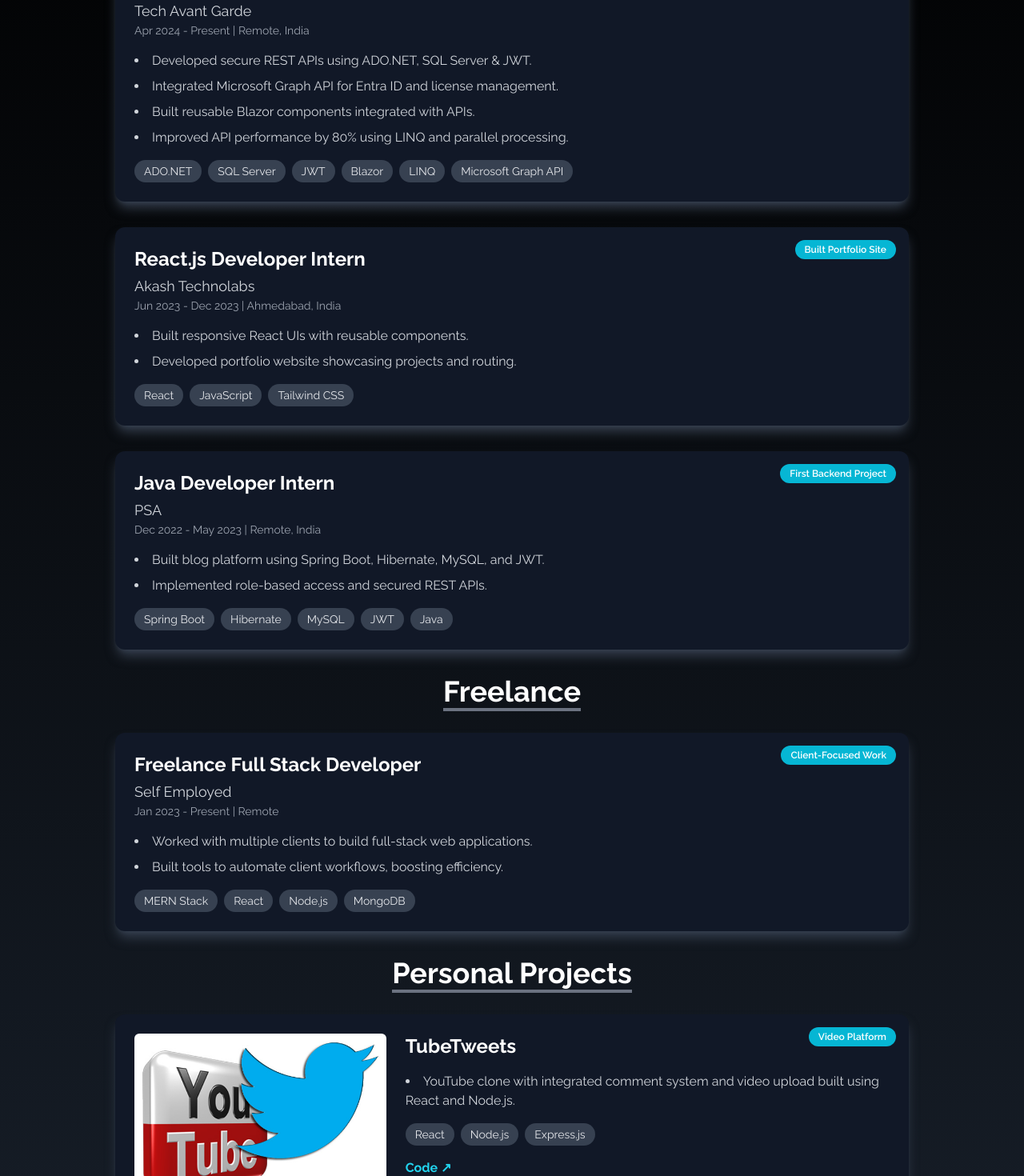
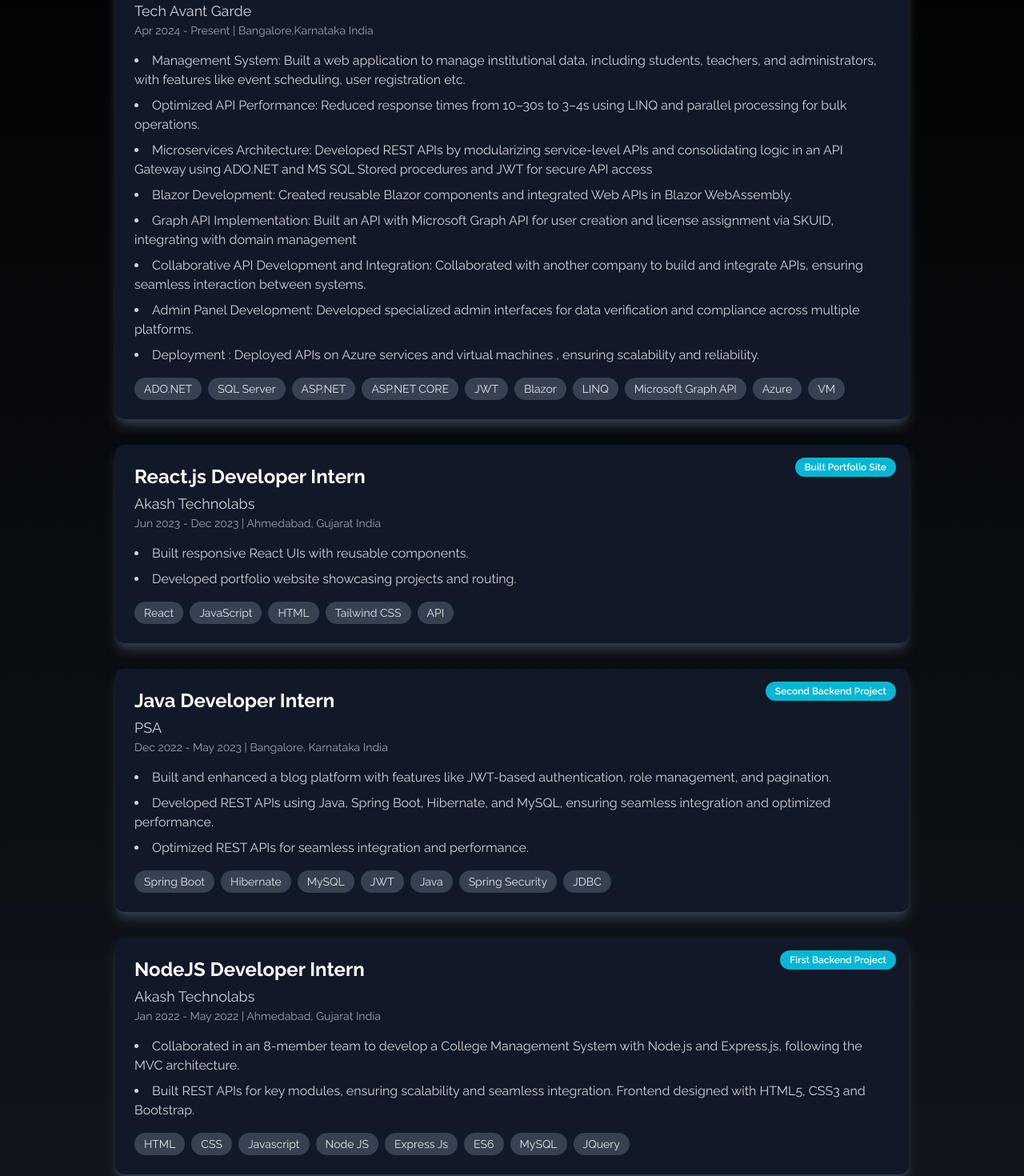
Before and after one commit to 0Rohit2022/portfolio_tailwindcss, a React (Vite) app: page / in a window 1280 px wide. Shown: the part 1880-3350 px from the top of the page at 80% size. Built offline with nearby package versions, Linux system fonts and the light colour scheme.

Commit message:
Changes done

```diff
--- a/src/components/Portfolio.jsx
+++ b/src/components/Portfolio.jsx
@@ -13,20 +13,28 @@
     tip: "Currently Working Here",
     startDate: "Apr 2024",
     endDate: "Present",
-    location: "Remote, India",
+    location: "Bangalore,Karnataka India",
     description: [
-      "Developed secure REST APIs using ADO.NET, SQL Server & JWT.",
-      "Integrated Microsoft Graph API for Entra ID and license management.",
-      "Built reusable Blazor components integrated with APIs.",
-      "Improved API performance by 80% using LINQ and parallel processing.",
+      "Management System: Built a web application to manage institutional data, including students, teachers, and administrators, with features like event scheduling, user registration etc.",
+      "Optimized API Performance: Reduced response times from 10–30s to 3–4s using LINQ and parallel processing for bulk operations.",
+      "Microservices Architecture: Developed REST APIs by  modularizing  service-level  APIs  and  consolidating  logic  in  an API Gateway using ADO.NET and MS SQL Stored procedures and JWT for secure API access",
+      "Blazor Development: Created reusable Blazor components and integrated Web APIs in Blazor WebAssembly.",
+      "Graph API Implementation: Built an API with Microsoft Graph API for user creation and license assignment via SKUID, integrating with domain management",
+      "Collaborative API Development and Integration: Collaborated with another company to build and integrate APIs, ensuring seamless interaction between systems.",
+      "Admin Panel Development: Developed specialized admin interfaces for data verification and compliance across multiple platforms.",
+      "Deployment : Deployed  APIs on  Azure  services and  virtual  machines , ensuring scalability and reliability. ",
     ],
     tech: [
       "ADO.NET",
       "SQL Server",
+      "ASP.NET",
+      "ASP.NET CORE",
       "JWT",
       "Blazor",
       "LINQ",
       "Microsoft Graph API",
+      "Azure",
+      "VM",
     ],
   },
   {
@@ -36,45 +44,61 @@
     tip: "Built Portfolio Site",
     startDate: "Jun 2023",
     endDate: "Dec 2023",
-    location: "Ahmedabad, India",
+    location: "Ahmedabad, Gujarat India",
     description: [
       "Built responsive React UIs with reusable components.",
       "Developed portfolio website showcasing projects and routing.",
     ],
-    tech: ["React", "JavaScript", "Tailwind CSS"],
+    tech: ["React", "JavaScript", "HTML", "Tailwind CSS", "API"],
   },
   {
     id: 3,
     title: "Java Developer Intern",
     company: "PSA",
-    tip: "First Backend Project",
+    tip: "Second Backend Project",
     startDate: "Dec 2022",
     endDate: "May 2023",
-    location: "Remote, India",
+    location: "Bangalore, Karnataka India",
     description: [
-      "Built blog platform using Spring Boot, Hibernate, MySQL, and JWT.",
-      "Implemented role-based access and secured REST APIs.",
+      "Built and enhanced a blog platform with features like JWT-based authentication, role management, and pagination.",
+      "Developed REST APIs using Java, Spring Boot, Hibernate, and MySQL, ensuring seamless integration and optimized performance. ",
+      "Optimized REST APIs for seamless integration and performance.",
     ],
-    tech: ["Spring Boot", "Hibernate", "MySQL", "JWT", "Java"],
+    tech: [
+      "Spring Boot",
+      "Hibernate",
+      "MySQL",
+      "JWT",
+      "Java",
+      "Spring Security",
+      "JDBC",
+    ],
+  },
+  {
+    id: 4,
+    title: "NodeJS Developer Intern",
+    company: "Akash Technolabs",
+    tip: "First Backend Project",
+    startDate: "Jan 2022",
+    endDate: "May 2022",
+    location: "Ahmedabad, Gujarat India",
+    description: [
+      "Collaborated in an 8-member team to develop a College Management System with Node.js and Express.js, following the MVC architecture.",
+      "Built REST APIs for key modules, ensuring scalability and seamless integration. Frontend designed with HTML5, CSS3 and Bootstrap.",
+    ],
+    tech: [
+      "HTML",
+      "CSS",
+      "Javascript",
+      "Node JS",
+      "Express Js",
+      "ES6",
+      "MySQL",
+      "JQuery",
+    ],
   },
 ];
 
-const freelance = [
-  {
-    id: 4,
-    title: "Freelance Full Stack Developer",
-    company: "Self Employed",
-    tip: "Client-Focused Work",
-    startDate: "Jan 2023",
-    endDate: "Present",
-    location: "Remote",
-    description: [
-      "Worked with multiple clients to build full-stack web applications.",
-      "Built tools to automate client workflows, boosting efficiency.",
-    ],
-    tech: ["MERN Stack", "React", "Node.js", "MongoDB"],
-  },
-];
 
 const personalProjects = [
   {
@@ -82,22 +106,26 @@
     src: youtube,
     githubLink: "https://github.com/0Rohit2022/TubeTweets",
     projectName: "TubeTweets",
-    tip: "Video Platform",
+    tip: "Video & Social Platform",
     description: [
-      "YouTube clone with integrated comment system and video upload built using React and Node.js.",
+      "Developed a YouTube-inspired video platform with Twitter-like tweet functionality, featuring secure video uploads and real-time commenting using Node.js and React.",
+      "Implemented user authentication, profile management, and channel subscriptions with JWT and MongoDB, integrated with Cloudinary for media storage.",
+      "Designed efficient REST APIs, achieving 30% faster response times through optimized database queries and caching.",
     ],
-    tech: ["React", "Node.js", "Express.js"],
+    tech: ["React", "Node.js", "Express.js", "MongoDB", "Cloudinary", "JWT"],
   },
   {
     id: 7,
     src: tasktracker,
     githubLink: "https://github.com/0Rohit2022/Resume-Builder",
     projectName: "CVForge",
-    tip: "Resume Tool",
+    tip: "Resume Builder",
     description: [
-      "Resume builder platform with live preview using React, Redux, and Firebase.",
+      "Built a dynamic resume builder with real-time previews, enabling users to create professional resumes with customizable templates using React and Redux.",
+      "Integrated MongoDB with Node.js and Express.js for secure storage and retrieval of user data, ensuring seamless CRUD operations.",
+      "Optimized frontend performance by implementing lazy loading and state management, reducing load times by 25%.",
     ],
-    tech: ["React", "Redux", "Firebase"],
+    tech: ["React", "Redux", "Node.js", "Express.js", "MongoDB", "CSS"],
   },
   {
     id: 8,
@@ -106,9 +134,11 @@
     projectName: "IdeaJET",
     tip: "Blog Platform",
     description: [
-      "Blog platform with role-based access, built on Spring Boot, Hibernate, MySQL.",
+      "Developed a feature-rich blogging platform with Spring Boot and Hibernate, supporting role-based authentication and real-time post interactions.",
+      "Implemented MySQL database with JDBC for efficient data management, enabling scalable post and comment systems.",
+      "Enhanced user experience with responsive design and RESTful APIs, achieving a 40% increase in user engagement.",
     ],
-    tech: ["Spring Boot", "Hibernate", "MySQL"],
+    tech: ["Spring Boot", "Hibernate", "MySQL", "JDBC", "Java"],
   },
   {
     id: 9,
@@ -117,9 +147,10 @@
     projectName: "ChatZone",
     tip: "Real-Time Chat",
     description: [
-      "Real-time chat app using WebSockets and React.js with Node.js backend.",
+      "Created a real-time chat application using Java and WebSockets, supporting instant messaging and group chat functionalities.",
+      "Designed a scalable server architecture to handle concurrent users, ensuring low-latency communication with minimal resource usage."
     ],
-    tech: ["WebSockets", "React", "Node.js"],
+    tech: ["Java", "WebSockets", "Spring Boot"],
   },
 ];
 
@@ -200,72 +231,6 @@
           )}
         </div>
 
-        {/* Freelance Section */}
-        <div className="py-8 text-center">
-          <h2 className="text-4xl font-bold inline border-b-4 border-gray-500">
-            Freelance
-          </h2>
-        </div>
-
-        <div className="flex flex-col gap-8">
-          {freelance.map(
-            (
-              {
-                id,
-                title,
-                company,
-                tip,
-                startDate,
-                endDate,
-                location,
-                description,
-                tech,
-              },
-              index
-            ) => {
-              const cardRef = useRef(null);
-              const isVisible = useIntersectionObserver(cardRef);
-              return (
-                <div
-                  key={id}
-                  ref={cardRef}
-                  className={`relative bg-gray-900 rounded-xl p-6 shadow-lg shadow-gray-700 hover:shadow-xl transition-shadow duration-300 ${
-                    isVisible ? "animate-pop-up" : "opacity-0"
-                  }`}
-                  style={{ animationDelay: `${index * 0.1}s` }}
-                >
-                  {tip && (
-                    <span className="absolute top-4 right-4 bg-cyan-500 text-white text-xs font-semibold px-3 py-1 rounded-full">
-                      {tip}
-                    </span>
-                  )}
-                  <h3 className="text-2xl font-bold text-white">{title}</h3>
-                  <p className="text-lg text-gray-300 mt-1">{company}</p>
-                  <p className="text-sm text-gray-400">
-                    {startDate} - {endDate} | {location}
-                  </p>
-                  <ul className="list-disc list-inside text-gray-300 mt-4 space-y-2">
-                    {description.map((item, index) => (
-                      <li key={index} className="text-base">
-                        {item}
-                      </li>
-                    ))}
-                  </ul>
-                  <div className="flex flex-wrap gap-2 mt-4">
-                    {tech.map((t, index) => (
-                      <span
-                        key={index}
-                        className="bg-gray-700 text-gray-200 text-sm px-3 py-1 rounded-full"
-                      >
-                        {t}
-                      </span>
-                    ))}
-                  </div>
-                </div>
-              );
-            }
-          )}
-        </div>
 
         {/* Personal Projects Section */}
         <div className="py-8 text-center">
--- a/src/components/Skills.jsx
+++ b/src/components/Skills.jsx
@@ -40,7 +40,7 @@
   ];
 
   return (
-    <div name="skills" className="pt-20">
+    <div name="skills" className="pt-0">
       <div className="bg-gradient-to-b from-black to-gray-800 w-full h-auto">
         <div className="max-w-screen-lg mx-auto p-4 flex flex-col justify-center w-full h-full text-white">
           <div className="text-center">
```
